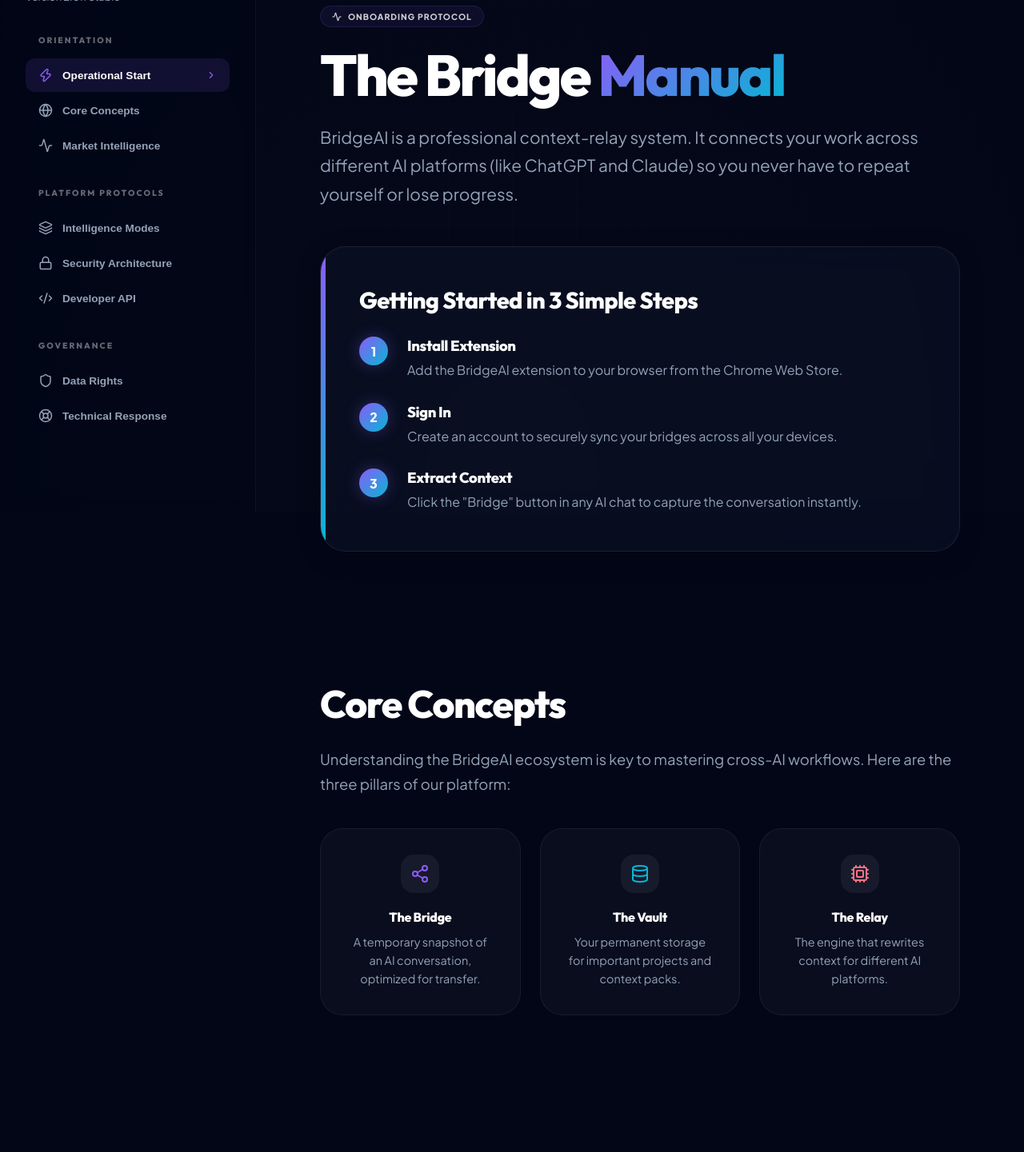
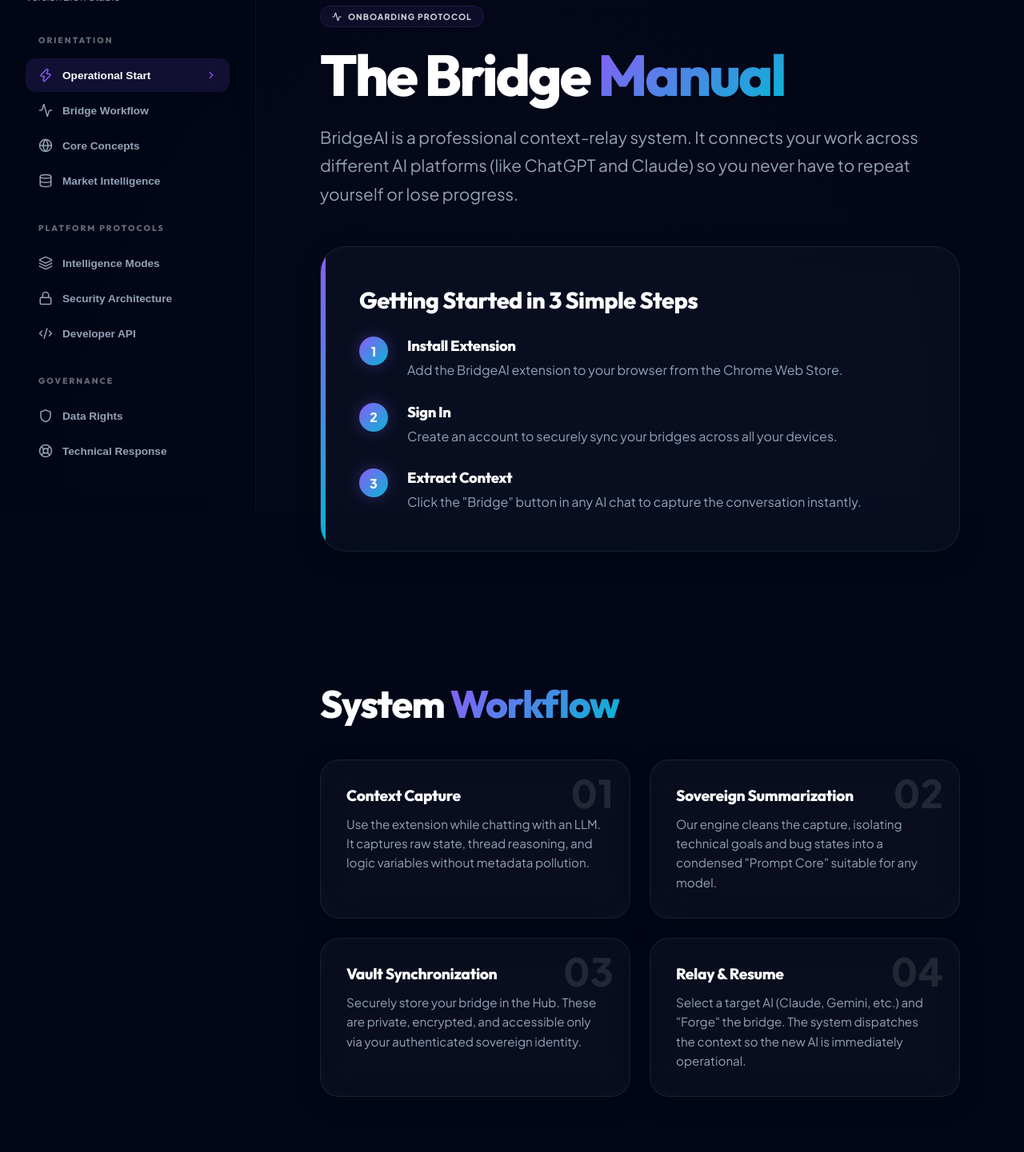
Before and after one commit to Ashish6312/Bridge_AI, a React (Vite) app: page /docs in a window 1280 px wide. Shown: the part 160-1601 px from the top of the page at 80% size. Built offline with nearby package versions, Linux system fonts and the light colour scheme; no server answers.

Commit message:
Refinement: Sidebar scrollspy, auth-aware footer, and DocsPage UX optimizations

```diff
--- a/src/components/Footer.jsx
+++ b/src/components/Footer.jsx
@@ -13,8 +13,9 @@
   const [email, setEmail] = useState('');
   const [status, setStatus] = useState('idle');
   const location = useLocation();
+  const isLoggedIn = !!localStorage.getItem('bridge_user');
 
-  const hideNewsletter = ['/dashboard', '/login', '/signup', '/profile'].includes(location.pathname);
+  const showCTA = location.pathname === '/';
 
   const handleSubscribe = async () => {
     if (!email) return;
@@ -51,13 +52,15 @@
     >
       <div className="container" style={{ display: 'flex', flexDirection: 'column', gap: '60px' }}>
 
-        {/* Top Newsletter CTA */}
-        {!hideNewsletter && (
+        {/* Top CTA Section */}
+        {showCTA && (
           <div style={{
             background: 'rgba(255,255,255,0.02)', border: '1px solid rgba(255,255,255,0.05)',
             borderRadius: '24px', padding: '40px', display: 'flex', justifyContent: 'space-between',
             alignItems: 'center', flexWrap: 'wrap', gap: '24px'
           }}>
+            {!isLoggedIn ? (
+              <>
                 <div>
                   <h3 style={{ fontSize: '1.8rem', fontWeight: '800', marginBottom: '8px', color: 'white' }}>Join the Sovereign Network</h3>
                   <p style={{ color: 'var(--text-muted)', margin: 0 }}>Get weekly insights on cross-LLM context protocols and bridging strategies.</p>
@@ -84,6 +87,21 @@
                     {status === 'loading' ? 'Subscribing...' : status === 'success' ? <><CheckCircle2 size={16} style={{marginRight: '8px'}} /> Subscribed</> : <>Subscribe <ArrowRight size={16} style={{marginLeft: '8px'}} /></>}
                   </button>
                 </div>
+              </>
+            ) : (
+              <div style={{ display: 'flex', justifyContent: 'space-between', alignItems: 'center', width: '100%', gap: '32px' }}>
+                <div style={{ flex: 1 }}>
+                  <h3 style={{ fontSize: '1.6rem', fontWeight: '800', marginBottom: '8px', color: 'white' }}>Protocol Status: Optimal</h3>
+                  <p style={{ color: 'var(--text-muted)', margin: 0, fontSize: '0.95rem', maxWidth: '600px' }}>
+                    Your intelligence hub is synchronized across the network. Monitor your extraction rates or update your security protocols in the dashbord.
+                  </p>
+                </div>
+                <div style={{ display: 'flex', gap: '12px' }}>
+                  <Link to="/dashboard" className="btn-primary" style={{ padding: '12px 24px', fontSize: '0.9rem' }}>Go to Dashboard</Link>
+                  <Link to="/docs" className="btn-secondary" style={{ padding: '12px 24px', fontSize: '0.9rem' }}>Read Docs</Link>
+                </div>
+              </div>
+            )}
           </div>
         )}
 
--- a/src/pages/Dashboard.jsx
+++ b/src/pages/Dashboard.jsx
@@ -3,7 +3,7 @@
 import { useSearchParams, useNavigate, useLocation, Link } from 'react-router-dom';
 import {
   Plus, Search, MessageSquare, Clock, Code, Target, Layers,
-  CheckCircle2, ExternalLink, Zap, Download, GitMerge, BookOpen, Eye, EyeOff, Mail, Wand2, Cpu, Globe, Database, Folder
+  CheckCircle2, ExternalLink, Zap, Download, GitMerge, BookOpen, Eye, EyeOff, Mail, Wand2, Cpu, Globe, Database, Folder, ArrowRight, RefreshCw
 } from 'lucide-react';
 import { API_BASE } from '../apiConfig';
 
@@ -537,6 +537,18 @@
   const [loading, setLoading] = useState(true);
   const [toast, setToast] = useState(null);
   const [stats, setStats] = useState({ totalBridges: 0, totalTokens: 0, plan: 'free', usageCount: 0 });
+  const [scrollProgress, setScrollProgress] = useState(0);
+
+  useEffect(() => {
+    const handleScroll = () => {
+      const height = document.documentElement.scrollHeight - window.innerHeight;
+      const progress = (window.scrollY / height) * 100;
+      setScrollProgress(progress);
+    };
+    window.addEventListener('scroll', handleScroll);
+    return () => window.removeEventListener('scroll', handleScroll);
+  }, []);
+
   const [hubStatus, setHubStatus] = useState('connecting'); // 'online' | 'offline'
   const retryCountRef = React.useRef(0);
   const retryTimerRef = React.useRef(null);
@@ -731,6 +743,11 @@
           transition={{ delay: 0.1 }}
           className="dashboard-sidebar" style={{ width: '280px', flexShrink: 0, position: 'sticky', top: '90px', maxHeight: 'calc(100vh - 110px)', overflowY: 'auto' }}
         >
+          {activeTab === 'saved' && (
+            <div style={{ position: 'absolute', top: 0, left: 0, width: '2px', height: '100%', background: 'rgba(255,255,255,0.05)', zIndex: 10 }}>
+              <motion.div style={{ width: '100%', height: `${scrollProgress}%`, background: 'var(--primary)', boxShadow: '0 0 10px var(--primary)' }} />
+            </div>
+          )}
           <div className="glass-card" style={{ padding: '0', marginBottom: '24px', overflow: 'hidden', border: '1px solid rgba(255,255,255,0.08)', boxShadow: '0 10px 40px rgba(0,0,0,0.4)', position: 'relative' }}>
             <div style={{ padding: '24px', position: 'relative', zIndex: 2 }}>
               <div style={{ display: 'flex', alignItems: 'center', justifyContent: 'space-between', marginBottom: '20px' }}>
--- a/src/pages/DocsPage.jsx
+++ b/src/pages/DocsPage.jsx
@@ -1,4 +1,4 @@
-import React, { useState } from 'react';
+import React, { useState, useEffect, useRef } from 'react';
 import { motion } from 'framer-motion';
 import {
   Zap, Layers, Shield, LifeBuoy, ChevronRight,
@@ -13,8 +13,9 @@
     group: 'ORIENTATION',
     items: [
       { id: 'intro',     icon: <Zap size={18} />,       label: 'Operational Start' },
+      { id: 'workflow',  icon: <Activity size={18} />,  label: 'Bridge Workflow' },
       { id: 'concepts',  icon: <Globe size={18} />,     label: 'Core Concepts' },
-      { id: 'market',    icon: <Activity size={18} />,  label: 'Market Intelligence' },
+      { id: 'market',    icon: <Database size={18} />,  label: 'Market Intelligence' },
     ]
   },
   {
@@ -36,6 +37,31 @@
 
 const DocsPage = () => {
   const [active, setActive] = useState('intro');
+  const scrollLock = useRef(false);
+
+  useEffect(() => {
+    const observer = new IntersectionObserver((entries) => {
+      if (scrollLock.current) return;
+
+      entries.forEach(entry => {
+        if (entry.isIntersecting) {
+          setActive(entry.target.id);
+        }
+      });
+    }, {
+      rootMargin: '-20% 0px -70% 0px',
+      threshold: 0
+    });
+
+    SECTIONS.forEach(group => {
+      group.items.forEach(item => {
+        const el = document.getElementById(item.id);
+        if (el) observer.observe(el);
+      });
+    });
+
+    return () => observer.disconnect();
+  }, []);
 
   return (
     <div style={{
@@ -90,7 +116,9 @@
                       key={item.id}
                       onClick={() => {
                         setActive(item.id);
+                        scrollLock.current = true;
                         document.getElementById(item.id)?.scrollIntoView({ behavior: 'smooth', block: 'start' });
+                        setTimeout(() => { scrollLock.current = false; }, 800);
                       }}
                       style={{
                         display: 'flex', alignItems: 'center', justifyContent: 'space-between', padding: '12px 16px', borderRadius: '12px',
@@ -156,6 +184,31 @@
                   </div>
                 ))}
               </div>
+            </div>
+          </motion.section>
+
+          {/* Section: Bridge Workflow */}
+          <motion.section
+            id="workflow"
+            style={{ marginTop: '160px' }}
+            initial={{ opacity: 0, y: 30 }}
+            whileInView={{ opacity: 1, y: 0 }}
+            viewport={{ once: true }}
+          >
+            <h2 style={{ fontSize: '3rem', fontWeight: '900', marginBottom: '24px', letterSpacing: '-0.03em' }}>System <span className="premium-gradient-text">Workflow</span></h2>
+            <div style={{ display: 'grid', gridTemplateColumns: 'repeat(auto-fit, minmax(280px, 1fr))', gap: '24px', marginTop: '40px' }}>
+              {[
+                { n: '01', title: 'Context Capture', desc: 'Use the extension while chatting with an LLM. It captures raw state, thread reasoning, and logic variables without metadata pollution.' },
+                { n: '02', title: 'Sovereign Summarization', desc: 'Our engine cleans the capture, isolating technical goals and bug states into a condensed "Prompt Core" suitable for any model.' },
+                { n: '03', title: 'Vault Synchronization', desc: 'Securely store your bridge in the Hub. These are private, encrypted, and accessible only via your authenticated sovereign identity.' },
+                { n: '04', title: 'Relay & Resume', desc: 'Select a target AI (Claude, Gemini, etc.) and "Forge" the bridge. The system dispatches the context so the new AI is immediately operational.' }
+              ].map((w, i) => (
+                <div key={i} className="glass-card" style={{ padding: '32px', position: 'relative' }}>
+                  <div style={{ fontSize: '3rem', fontWeight: '900', opacity: 0.1, position: 'absolute', top: '10px', right: '20px' }}>{w.n}</div>
+                  <h4 style={{ fontWeight: '800', marginBottom: '12px', fontSize: '1.2rem' }}>{w.title}</h4>
+                  <p style={{ color: 'var(--text-muted)', fontSize: '0.95rem', margin: 0, lineHeight: '1.6' }}>{w.desc}</p>
+                </div>
+              ))}
             </div>
           </motion.section>
 
```
Lines whose indentation alone changed are shown as unchanged.
